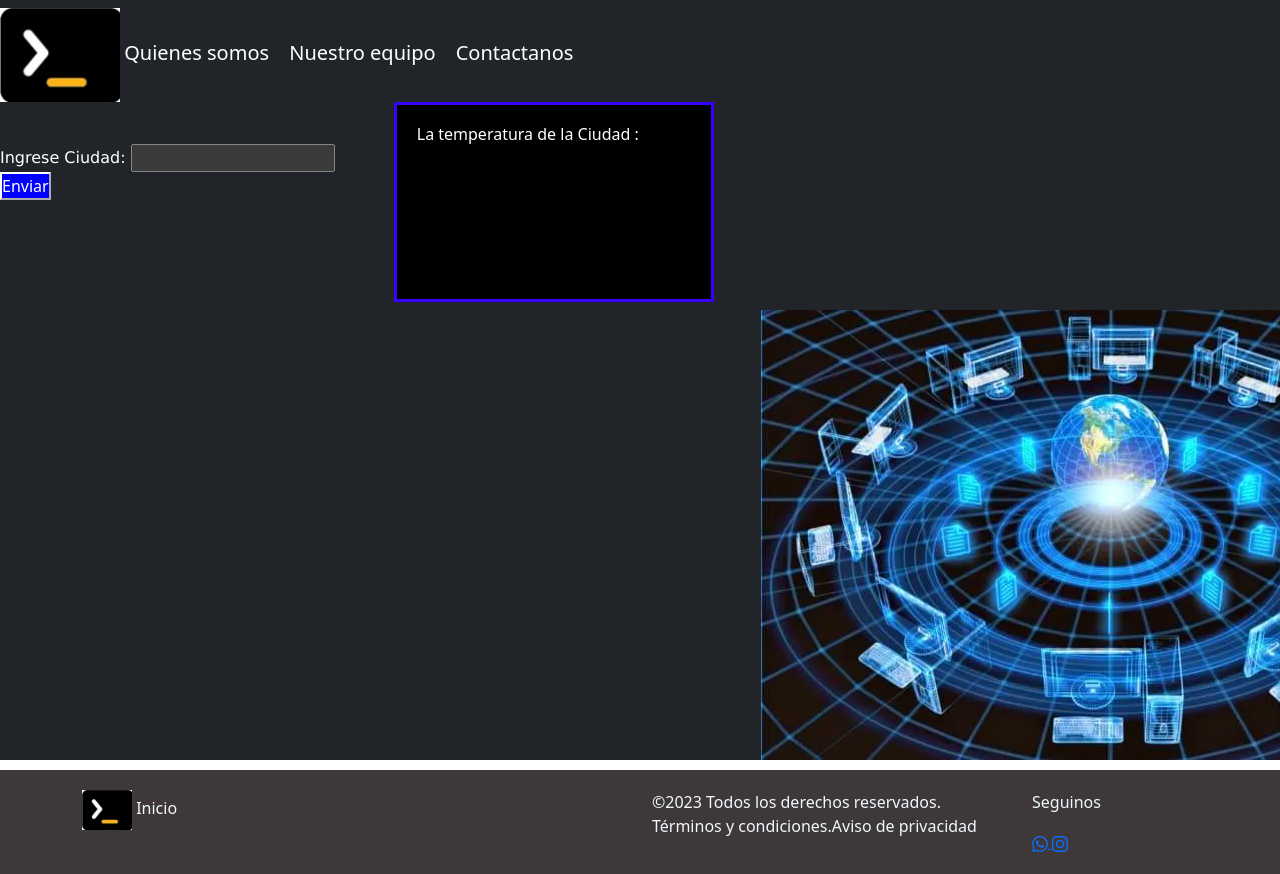
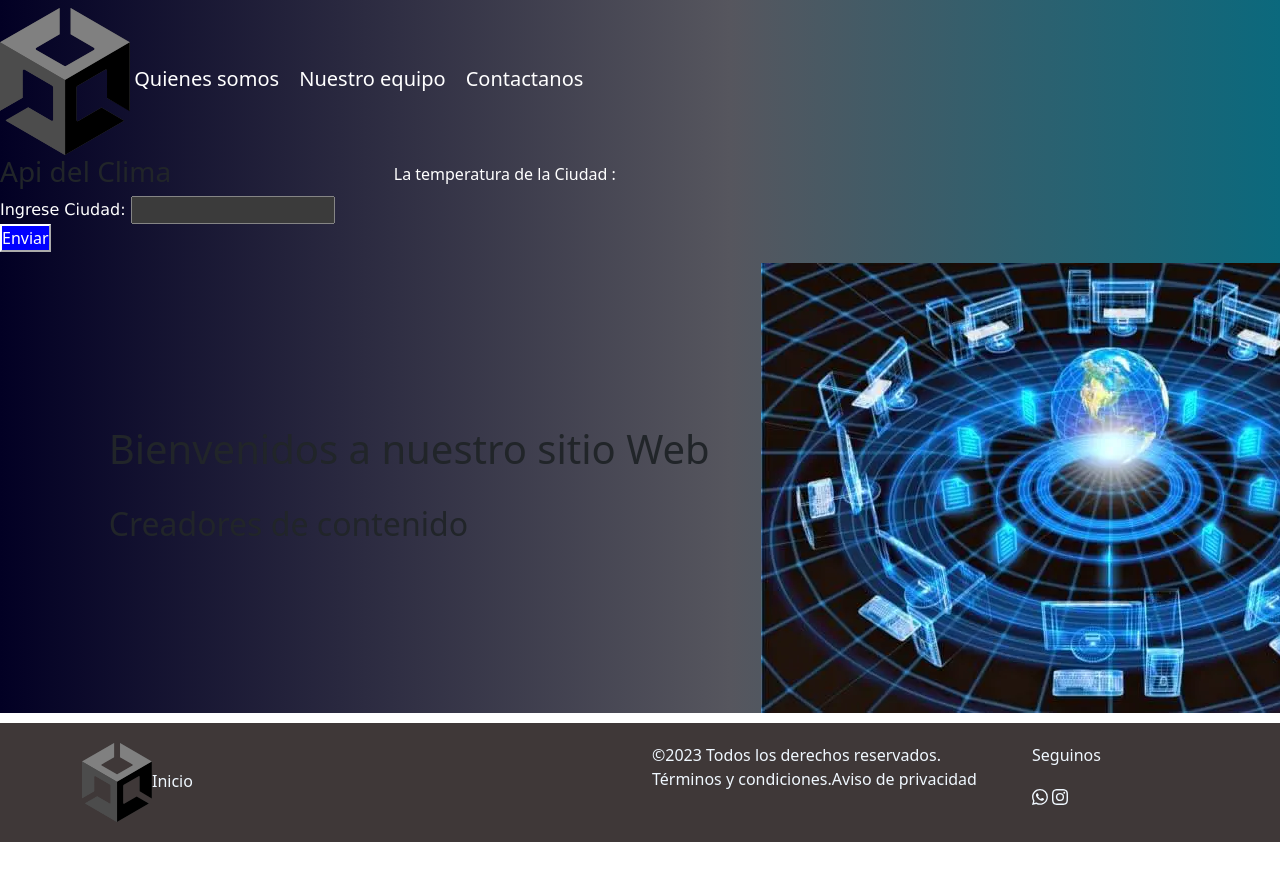
Before and after one commit to juanmachi/TPintegradorGrupo_1C175, a plain HTML site: page index.html in a window 1280 px wide. Shown: the top 874 px of the page. After the commit the page ends 842 px from the top, so only its background shows below. Drawn offline with nearby package versions, Linux system fonts and the light colour scheme.

Commit message:
algo de style

```diff
--- a/app.js
+++ b/app.js
@@ -25,8 +25,9 @@ function imprimir() {
     console.log("Nombre: " + nombre);
     console.log("email: " + email);
     console.log("comentario: " + comentario);
+    alert ("Sus datos se enviaron correctamente")
     resetform();
-    enfocar();
+
 }
  //validacion antes de llamar api delclima
 
@@ -38,7 +39,7 @@ var unom = document.getElementById("city")
 var letras = /^[\sA-Za-z]+$/;
 //const  espacio=/^ \s+$/;
 console.log(unom.value);
-if (unom.value.match(letras))
+if (unom.value.match(letras) || unom.value === "")
 { //console.log("entro");
   //alert('ciudad ingresada correctamente');
 
@@ -85,8 +86,7 @@ function clima() {
         console.log(data);
 
         document.getElementById("ciudad").textContent = data.name;
-        document.getElementById("grados").textContent =
-          "Grados: " + parseInt(data.main.temp - 273.15);
+        document.getElementById("grados").textContent = parseInt(data.main.temp - 273.15) +" º";
         document.getElementById("imgIco").setAttribute( "src",  `https://openweathermap.org/img/wn/${data.weather[0].icon}.png` );
         document.getElementById("clima").textContent = data.weather[0].description ;
       }
--- a/estilos.css
+++ b/estilos.css
@@ -1,6 +1,15 @@
 *{margin: 0;
     padding: 0;
     box-sizing: border-box;
+}
+.fondoIndex{
+    background: rgb(2,0,36);
+    background: linear-gradient(90deg, rgba(2,0,36,1) 0%, rgba(86,86,94,1) 57%, rgba(11,105,125,1) 100%, rgba(0,212,255,1) 100%);
+}
+.fondoForm{
+    padding-top: 1% ;
+    background-image: linear-gradient(to top, #fbc2eb 0%, #a6c1ee 100%);
+    /* background-image: url(images/fondo.jpg); */
 }
 footer{
     margin-top: 10px;
@@ -8,6 +17,10 @@ footer{
     color: aliceblue;
     background-color: rgb(63, 56, 56);
 }
+footer a {
+    color: aliceblue;
+    text-decoration: none;
+  }
 
 /* Formulario */
 .form{
@@ -19,10 +32,12 @@ footer{
     font-family: 'Courier New', Courier, monospace;
     background: rgb(95, 95, 126);
     box-shadow: 10px 10px 40px;
+
 }
 .form h4{
     font-size: 22px;
     margin-bottom: 10px;
+    text-align: center;
 }
 
 .campo{
@@ -58,12 +73,6 @@ footer{
 }
 /* ///////////////////////////////////////////// */
 
-.fondo{
-    padding-top: 1%;
-    background-image: url(images/fondo.jpg);
-    /* background-repeat:no-repeat; */
-}
-
 /* al achicar cambie de color el footer */
 /* @media (max-width: 700px) {
     footer{background-color: red;}
@@ -74,14 +83,19 @@ footer{
     box-shadow: 5px 5px 20px;
 }
 /*Api*/
+/* .contain{
+
+    background-color: transparent;
+    color: white;
+  } */
 .contain{
-    border: 3px solid rgb(55, 0, 255);
-    height: 200px;
-    width: 320px;
+    /* border: 3px solid rgb(55, 0, 255); */
+    height: 100px;
+    width: 300px;
     margin: 0 auto;
-    padding: 20px;
+    padding: 10px;
     margin-top: 0px;
-    background-color: black;
+    background-color: transparent;
     margin-left: 10px;
     color: white;
   }
@@ -98,3 +112,5 @@ footer{
 #city{
     align-self:baseline;
 }
+
+/* ///////////////////////////////////////////// */
--- a/index.html
+++ b/index.html
@@ -11,9 +11,9 @@
 
     <body>
         <header>
-            <nav class="navbar bg-dark" data-bs-theme="dark">
+            <nav class="navbar bg-dark fondoIndex" data-bs-theme="dark">
                 <div>
-                    <a href="index.html"><img src="images/logo.jpg" style="width: 120px;" alt="logo"></a>
+                    <a href="index.html"><img src="images/U.svg" style="width: 130px;" alt="logo"></a>
                     <a class="navbar-brand" href="quienesSomos.html">Quienes somos</a>
                     <a class="navbar-brand" href="nuestroEquipo.html"> Nuestro equipo</a>
                     <a class="navbar-brand" href="formulario.html">Contactanos</a>
@@ -23,20 +23,29 @@
                         <div class="col-md-6 ">
                             <h3>Api del Clima</h3>
                             <label id="letra" for="city"  >Ingrese Ciudad:
-                            <input id="city" name="city" type="text"onblur="allLetter()"  /><!--onblur="allLetter()"-->
+                                <input id="city" name="city" type="text"onblur="allLetter()"/> <!--onblur="allLetter()"-->
                             </label>
                             <button id="bot2">Enviar</button>
+                        </div>
 
-                    </div>
                         <div class="col-md-6 ">
                             <div class="contain">
                                 <h6>La temperatura de la Ciudad : </h6>
-                            <div id="ciudad" ></div>
+                                    <div class="container">
+                                        <div class="row">
+                                            <div class="col">
+                                                <div id="ciudad"></div>
                                                 <div id="grados"></div>
-                            <img id="imgIco" src="" alt="" />
-                            <div id="clima" ></div>
                                             </div>
-
+                                            <div class="col">
+                                                <img id="imgIco" src="" alt=""/>
+                                            </div>
+                                            <div class="col">
+                                                <div id="clima"></div>
+                                            </div>
+                                        </div>
+                                    </div>
+                            </div>
                         </div>
                     </div>
                 </div>
@@ -45,7 +54,7 @@
         </header>
 
         <main>
-            <div class="bg-dark" data-bs-theme="dark">
+            <div class="bg-dark fondoIndex" data-bs-theme="dark">
                     <div class="row"> <!--align-items-center si quiero alinear todo o align-self-center si quiero alinear lineas individuales -->
                     <div class="col-md-6 offset-1 align-self-center"><h1>Bienvenidos a nuestro sitio Web</h1><br>
                                         <h2>Creadores de contenido</h2></div>
@@ -57,7 +66,7 @@
           <footer>
             <div class="container">
                 <div class="row">
-                    <div class="col-2"><img src="images/logo.jpg" alt="" style="width: 50px;"> Inicio</div>
+                    <div class="col-2"><a href="index.html"><img src="images/U.svg" alt="" style="width: 70px;">Inicio</a></div>
                     <div class="col-4 offset-4">©2023 Todos los derechos reservados. Términos y condiciones.Aviso de privacidad</div>
                     <div class="col-2">
                         <div>
```
Also changed, not shown: formulario.html (+4 -19 lines), nuestroEquipo.html (+3 -3 lines), quienesSomos.html (+2 -2 lines). Lines whose indentation alone changed are shown as unchanged.
